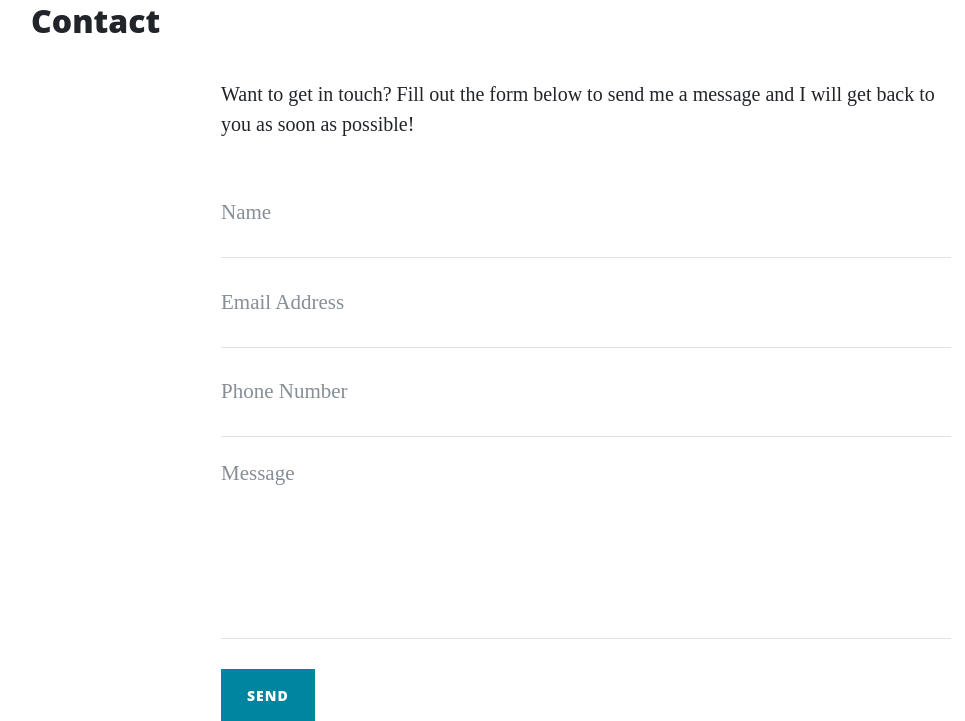
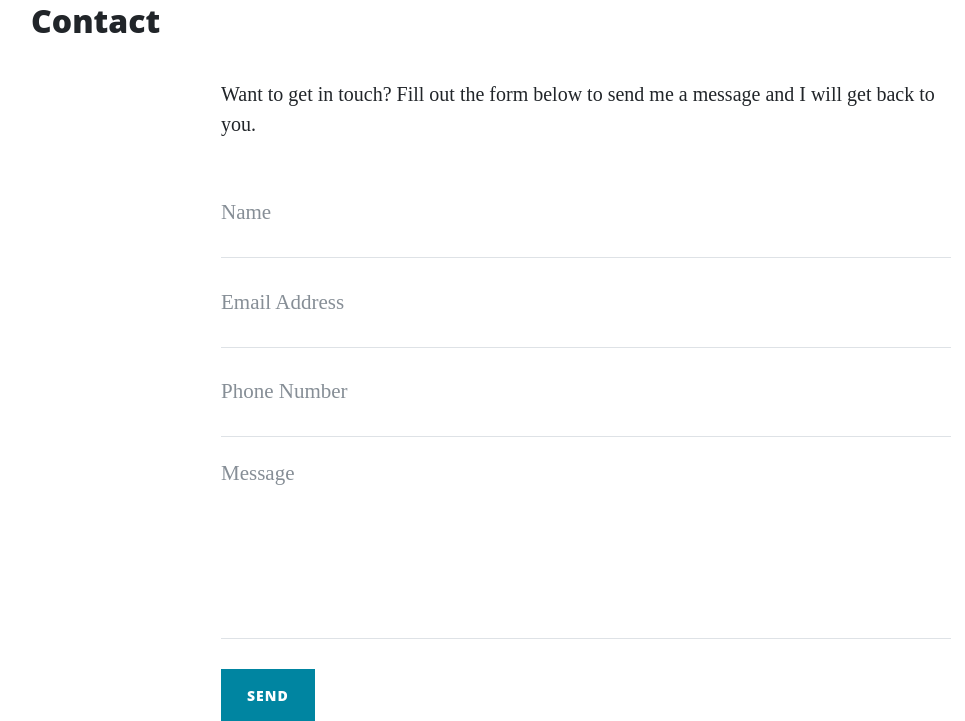
Before and after one commit to kslg/kslg-thorin-flask-app, a Flask app: page /contact in a window 1280 px wide. Shown: the part 676-1397 px from the top of the page, without its empty margins (54-1019 px from the left). Run offline with Flask 2, Linux system fonts and the light colour scheme; some libraries are stand-ins or nearby versions.

Commit message:
Updated the contact message.

```diff
--- a/templates/contact.html
+++ b/templates/contact.html
@@ -15,8 +15,7 @@
             {% endif %}
         {% endwith %}
 
-            <p>Want to get in touch? Fill out the form below to send me a message and I will get back to you as soon as
-                possible!</p>
+            <p>Want to get in touch? Fill out the form below to send me a message and I will get back to you.</p>
             <form method="POST" name="sentMessage" id="contactForm" novalidate>
                 <div class="control-group">
                     <div class="form-group floating-label-form-group controls">
```
